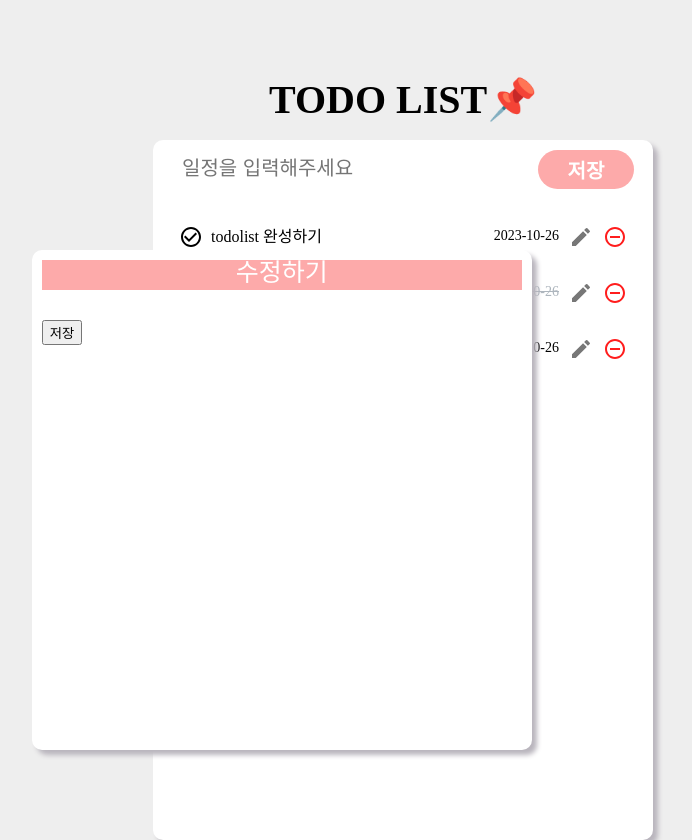
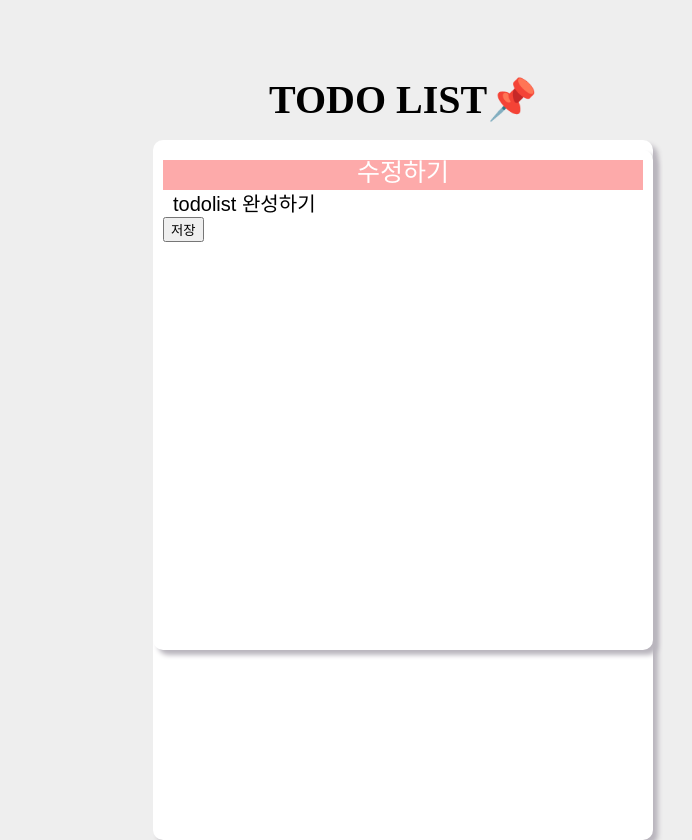
Before and after one commit to haeun82/react_todo_haeun, a React (Create React App) app: page / in a window 1280 px wide. Both pictures are taken after a click on the element 818 px from the left and 237 px from the top of the page. Shown: the whole page, without its empty margins (237-929 px from the left). Built offline with nearby package versions, Linux system fonts and the light colour scheme.

Commit message:
모달창 + 기존 텍스트 보여지기 + 모달창 닫기 완료 텍스트 수정 진행중

```diff
--- a/src/App.js
+++ b/src/App.js
@@ -14,6 +14,7 @@ const GlobalStyle = createGlobalStyle`
   /* 글로벌(공통) 스타일 */
   body {
     background: #eeeeee;
+    position: relative;
   }
 `;
 
@@ -82,12 +83,13 @@ function App() {
     setTodoLists(todoLists.map(todoList => todoList.id === id ? { ...todoList, checked: !todoList.checked } : todoList));
   };
 
-  // 수정버튼
+  // 수정
   const [ modal, setModal ] = useState('');
-  const handleAmend = (id) => {
-    setModal(todoLists.filter(todoList => todoList.id === id));
+  const handleAmend = (id, text, date) => {
+    setModal(todoLists.filter(todoList => todoList.id === id ? { id, text, date } : todoList));
     console.log(setModal);
   };
+
 
   return (
     <>
--- a/src/components/MainPage.jsx
+++ b/src/components/MainPage.jsx
@@ -16,6 +16,12 @@ const TodoMainWrapper = styled.div`
   box-sizing: border-box;
 `;
 
+const ListTop = styled.div`
+	width: 100%;
+	background: #000;
+
+`;
+
 
 function MainPage(props) {
   const { todoLists, onAdd, onRemove, onCheck, onAmend, modal } = props;
@@ -29,7 +35,8 @@ function MainPage(props) {
 				onAmend={onAmend}
 				onAdd={onAdd}
 				modal={modal}
-		></TodoList>
+			></TodoList>
+
 		</TodoMainWrapper>
 	);
 }
--- a/src/components/TodoListItem.jsx
+++ b/src/components/TodoListItem.jsx
@@ -74,7 +74,7 @@ function TodoListItem(props) {
 	const [ onModal, setOnModal] = useState(false);
 
 	const handleModal = () => {
-		setOnModal(true);
+		setOnModal(!onModal);
 	};
 
   return (
@@ -88,7 +88,14 @@ function TodoListItem(props) {
 			</Text>
       <ChangeContent onClick={handleModal}>
         <MdCreate/>
-				{onModal && <TodoModal
+
+      </ChangeContent>
+      <Remove onClick={() => { onRemove(id) }}>
+        <MdRemoveCircleOutline />
+      </Remove>
+
+			{onModal &&
+			<TodoModal
 				onAdd={onAdd}
 				onAmend={onAmend}
 				id={id}
@@ -98,11 +105,8 @@ function TodoListItem(props) {
 				modal={modal}
 				handleModal={handleModal}
 				onModal={onModal}
+				setOnModal={setOnModal}
 				/>}
-      </ChangeContent>
-      <Remove onClick={() => { onRemove(id) }}>
-        <MdRemoveCircleOutline />
-      </Remove>
     </TodoListItemWrapper>
   );
 }
--- a/src/components/TodoModal.jsx
+++ b/src/components/TodoModal.jsx
@@ -13,8 +13,9 @@ const TodoModalWrapper = styled.div`
   padding: 10px;
   box-sizing: border-box;
   position: fixed;
-  top: 250px;
-  left: 21%;
+  top: 50%;
+  left: 50%;
+  transform: translate(-50%, -50%);
 `;
 
 const TodoModalTop = styled.div`
@@ -51,32 +52,29 @@ const TodoModalTitle = styled.input`
 `;
 
 const CloseButton = styled.button`
-
+  cursor: pointer;
 `;
 
 function TodoModal(props) {
 
   const { id, text, date, checked, onAmend, modal, handleModal, onModal } = props;
-  const [amendText, setAmendText] = useState('');
+  console.log(text);
+  const [amendText, setAmendText] = useState(text);
 
-  useEffect(() => {
-    setAmendText( modal && modal[0].text);
-  }, [modal]);
 
-  // const handleChange = () => {
-  //   setAmendText( modal && modal[0].text);
-  // };
-
-  // const [ onModal, setOnModal] = useState(true);
-
-	// const handleModal = () => {
-	// 	setOnModal(false);
-	// };
+  const handleChange = (e) => {
+    setAmendText(e.target.value);
+  };
 
   const handleSubmit = (e) => {
     e.prventDefault();
   };
 
+  const [changeText, setChageText] = useState(text);
+
+  const handleSaveText = (e) => {
+    setChageText(e.target.value);
+  };
 
 
   return (
@@ -85,9 +83,20 @@ function TodoModal(props) {
         <p className='top-title'>수정하기</p>
       </TodoModalTop>
       <TodoModalContent>
-        <TodoModalTitle value={amendText} />
+        <TodoModalTitle
+          type='text'
+          value={amendText}
+          onChange={handleChange}
+        />
       </TodoModalContent>
-      <CloseButton type='submit' onClick={handleModal}>저장</CloseButton>
+      <CloseButton
+        type='submit'
+        onClick={handleModal}
+        value={changeText}
+        onChange={() => {
+
+        }}
+      >저장</CloseButton>
     </TodoModalWrapper>
   );
 }
```
Lines whose indentation alone changed are shown as unchanged.
